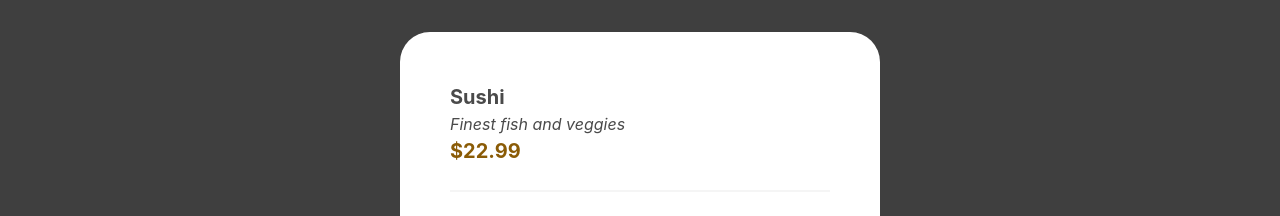
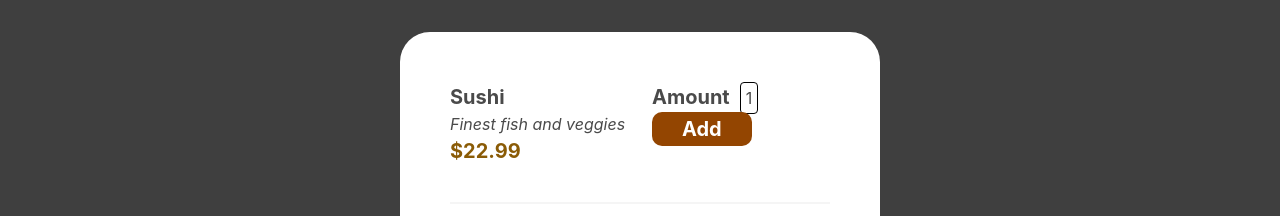
Before and after one commit to glaucusec/restaurant-website, a React (Create React App) app: page / in a window 1280 px wide. Shown: the part 584-800 px from the top of the page. Built offline with nearby package versions, Linux system fonts and the light colour scheme.

Commit message:
Adding a Form

```diff
--- a/src/components/Layout/Header.css
+++ b/src/components/Layout/Header.css
@@ -35,6 +35,6 @@
   max-width: 800px;
   background-color: #3f3f3f;
   border-radius: 20px;
-  padding: 40px;
+  padding: 0px;
   box-shadow: 40px;
 }
--- a/src/components/Layout/Summary.js
+++ b/src/components/Layout/Summary.js
@@ -4,7 +4,7 @@ import bulma from "bulma";
 export default function () {
   return (
     <div class="background-div">
-      <div class="summary">
+      <div class="summary" style={{padding: '40px'}}>
         <h1 class="title is-1 has-text-white">
           Delicious Food, Delivered To You
         </h1>
--- a/src/components/Meals/ShowMeals.css
+++ b/src/components/Meals/ShowMeals.css
@@ -18,3 +18,27 @@
   font-weight: bold;
   font-size: 20px;
 }
+
+.amount-label {
+    margin-right: 10px;
+}
+
+.btn {
+  border: 0px;
+  border-radius: 10px;
+  padding: 5px 30px;
+  font-size: 20px;
+  font-weight: bold;
+  background-color: #934501;
+  color: white;
+}
+
+.amount-number {
+  padding: 5px;
+  border: 1px solid black;
+  border-radius: 4px;
+}
+
+.second-column {
+    align-items: end;
+}
--- a/src/components/Meals/ShowMeals.js
+++ b/src/components/Meals/ShowMeals.js
@@ -12,9 +12,27 @@ export default function (props) {
           {meals.map((meal) => {
             return (
               <>
-                <li className="meal_name">{meal.meal_name}</li>
-                <li className="meal_desc">{meal.meal_desc}</li>
-                <li className="meal_price">${meal.meal_price}</li>
+                <div className="columns">
+                  <div className="column is-half">
+                    <li className="meal_name">{meal.meal_name}</li>
+                    <li className="meal_desc">{meal.meal_desc}</li>
+                    <li className="meal_price">${meal.meal_price}</li>
+                  </div>
+                  <div class="column is-half second-column">
+                    <div class="amount-wrapper">
+                      <span
+                        class="amount-label"
+                        style={{ fontSize: "20px", fontWeight: "bold" }}
+                      >
+                        Amount
+                      </span>
+                      <span class="amount-number">1</span>
+                    </div>
+                    <div>
+                      <button class="btn">Add</button>
+                    </div>
+                  </div>
+                </div>
                 <hr />
               </>
             );
```
Lines whose indentation alone changed are shown as unchanged.
